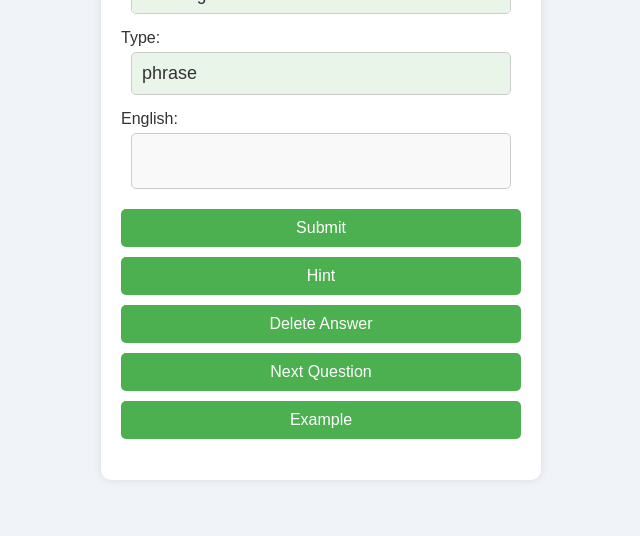
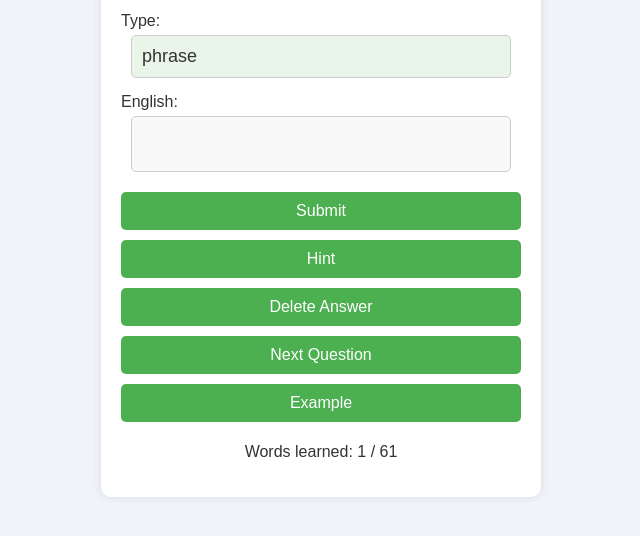
Before and after one commit to chinguyenthien/fhgfyhgyhghdfgyhg8897987987987, a plain HTML site: page index.html in a window 1280 px wide. Shown: the part 244-780 px from the top of the page, without its empty margins (319-959 px from the left). Drawn offline with Linux system fonts and the light colour scheme.

Commit message:
Update index.html

```diff
--- a/index.html
+++ b/index.html
@@ -28,6 +28,7 @@
         <button id="example">Example</button>
         <p id="message"></p>
         <p id="exampleText"></p> <!-- Thêm phần tử để hiển thị ví dụ -->
+        <p id="progress"></p> <!-- Thêm phần tử để hiển thị số từ đã học -->
     </div>
 
     <script src="script.js"></script>
```
